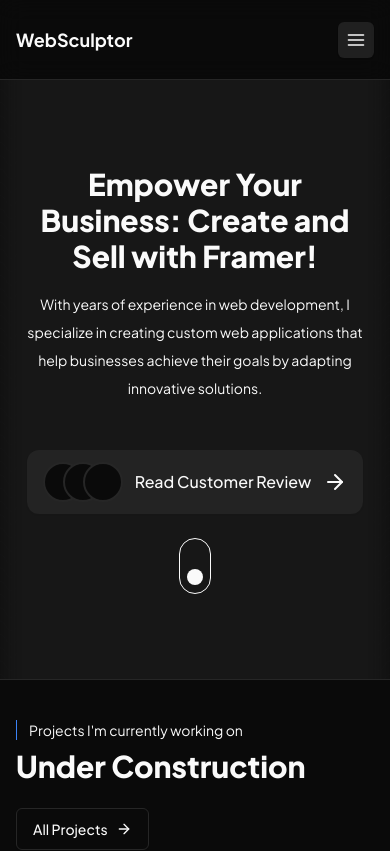
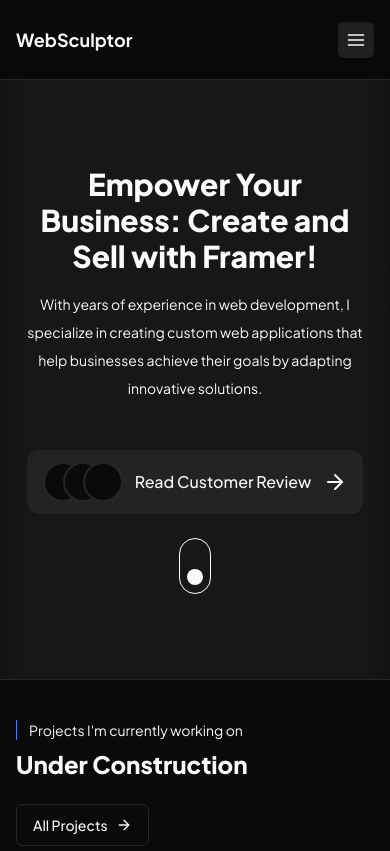
Before and after one commit to WebSculptor/portfolio-2.0, a Next.js app: page / in a window 390 px wide. Shown: the top 851 px of the page. Built offline with nearby package versions, Linux system fonts and the light colour scheme.

Commit message:
Update Heading.tsx

```diff
--- a/src/components/shared/Heading.tsx
+++ b/src/components/shared/Heading.tsx
@@ -13,7 +13,9 @@
     <div className="flex items-end justify-between gap-6 flex-wrap">
       <div className="space-y-2">
         <p className="pl-3 border-l border-blue-500 text-sm">{subtitle}</p>
-        <h1 className="text-3xl md:text-4xl font-black">{title}</h1>
+        <h1 className="w-full lg:max-w-xl text-2xl md:text-3xl lg:text-4xl font-black">
+          {title}
+        </h1>
         {description && (
           <p className="text-[15px] w-full md:max-w-2xl pt-1 text-muted-foreground">
             {description}
```
